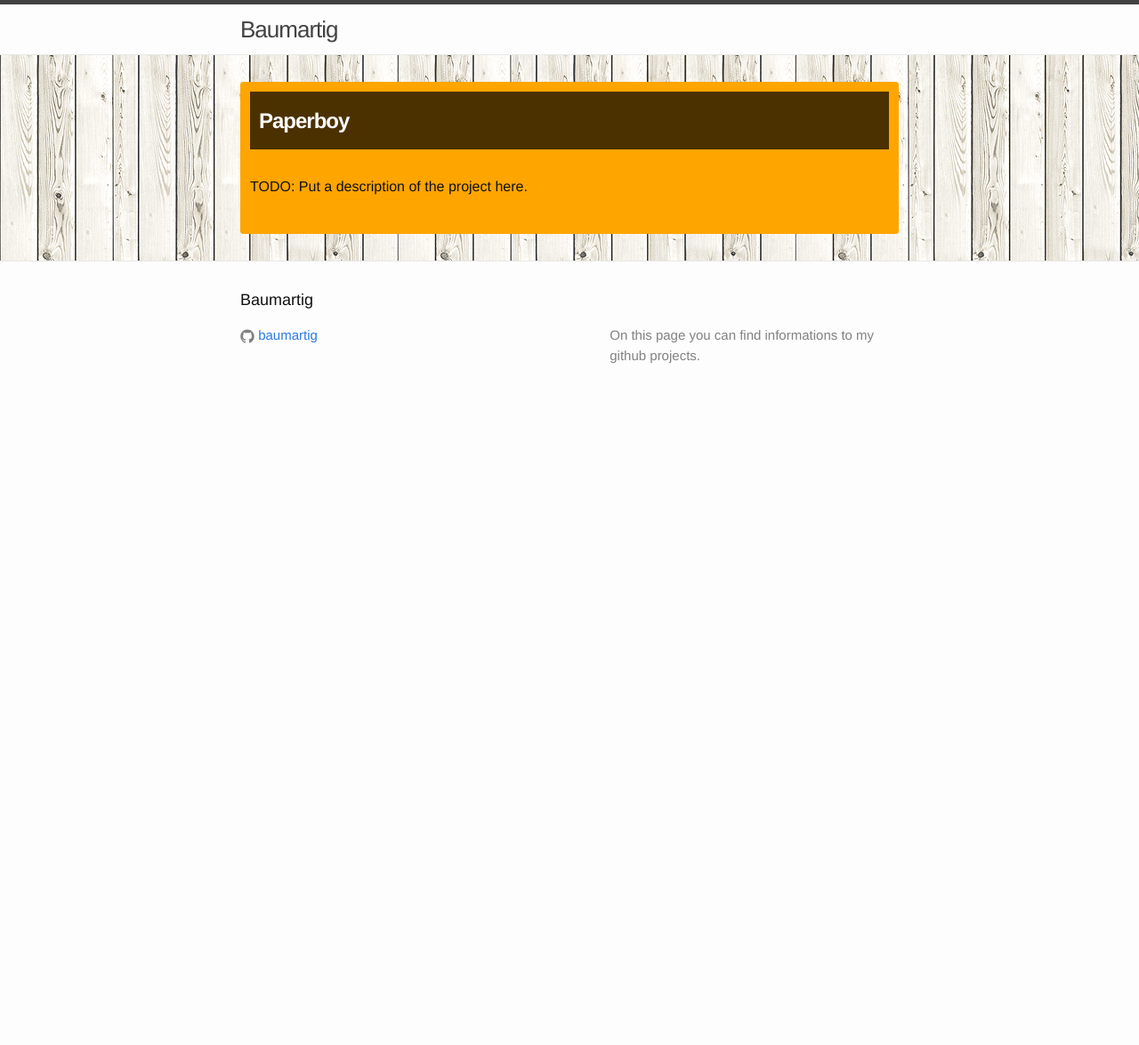
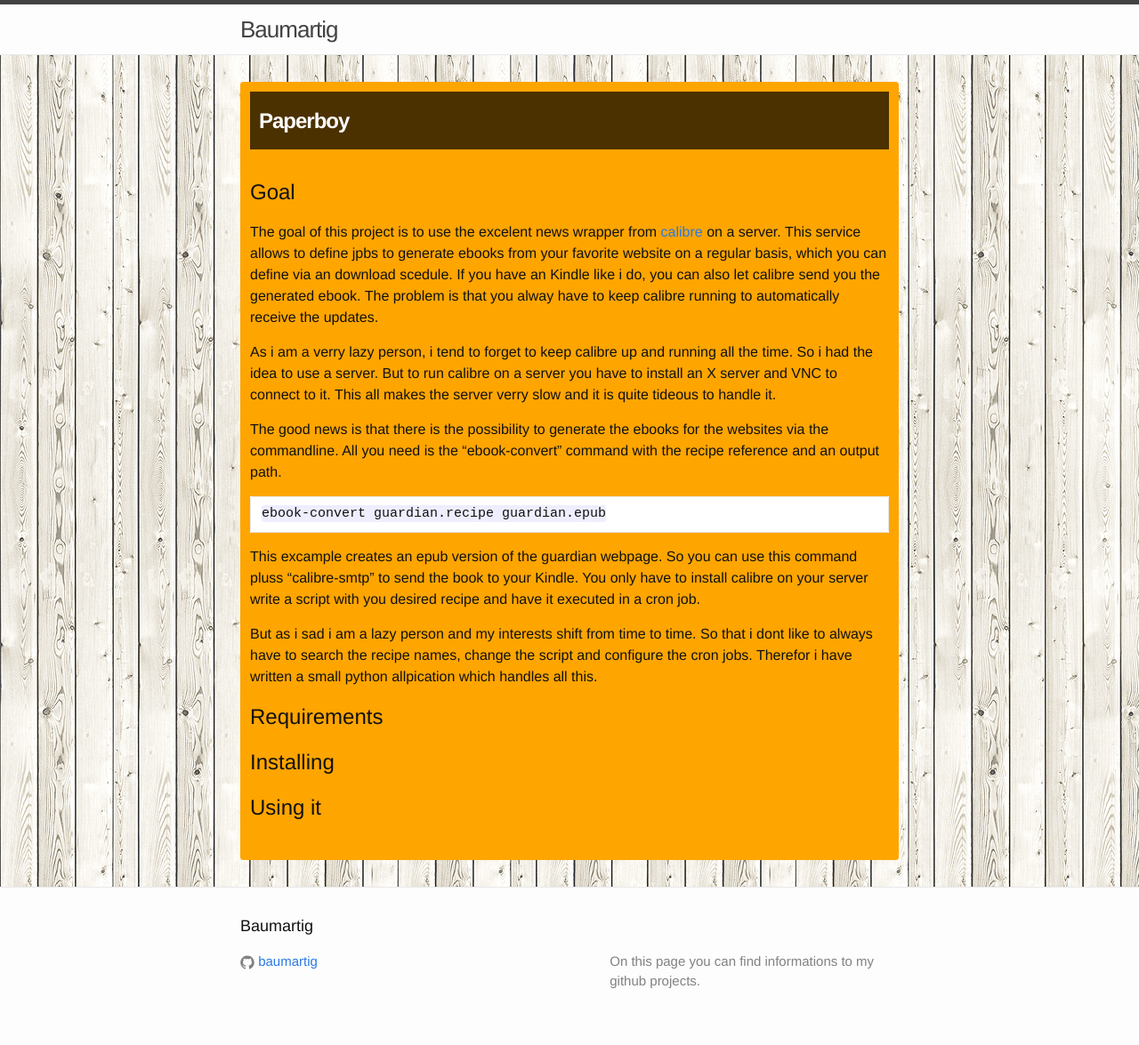
Before and after one commit to baumartig/baumartig.github.io, a Jekyll site: the page built from projects/paperboy.markdown, in a window 1280 px wide. Shown: the whole page at 89% size. Built offline with Jekyll 4.4.1, drawn with Linux system fonts in a browser that asks for light colours; before the commit the page ends 900 px from its top, so only the background shows below that.

Commit message:
Changed the configuration and started the paperboy description

```diff
--- a/_config.yml
+++ b/_config.yml
@@ -3,7 +3,6 @@ title: Baumartig
 email: the_wizard@gmx.li
 description: > # this means to ignore newlines until "baseurl:"
   On this page you can find informations to my github projects.
-baseurl: "" # the subpath of your site, e.g. /blog/
 url: "http://baumartig.de" # the base hostname & protocol for your site
 github_username: "baumartig"
 
--- a/projects/paperboy.markdown
+++ b/projects/paperboy.markdown
@@ -5,4 +5,22 @@ date:   2015-02-15 13:47:20
 picture: images/zeitung.jpg
 ---
 
-TODO: Put a description of the project here.
+# Goal
+
+The goal of this project is to use the excelent news wrapper from [calibre](http://calibre-ebook.com/) on a server. This service allows to define jpbs to generate ebooks from your favorite website on a regular basis, which you can define via an download scedule. If you have an Kindle like i do, you can also let calibre send you the generated ebook. The problem is that you alway have to keep calibre running to automatically receive the updates.
+
+As i am a verry lazy person, i tend to forget to keep calibre up and running all the time. So i had the idea to use a server. But to run calibre on a server you have to install an X server and VNC to connect to it. This all makes the server verry slow and it is quite tideous to handle it.
+
+The good news is that there is the possibility to generate the ebooks for the websites via the commandline. All you need is the "ebook-convert" command with the recipe reference and an output path.
+
+    ebook-convert guardian.recipe guardian.epub
+
+This excample creates an epub version of the guardian webpage. So you can use this command pluss "calibre-smtp" to send the book to your Kindle. You only have to install calibre on your server write a script with you desired recipe and have it executed in a cron job.
+
+But as i sad i am a lazy person and my interests shift from time to time. So that i dont like to always have to search the recipe names, change the script and configure the cron jobs. Therefor i have written a small python allpication which handles all this.
+
+# Requirements
+
+# Installing
+
+# Using it
```
